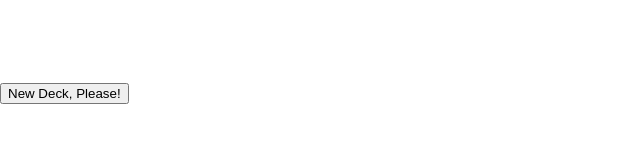
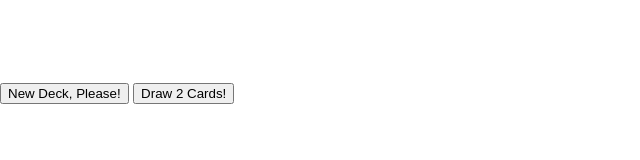
Before and after one commit to PetrValenta92/game-of-war, a plain HTML site: page index.html in a window 1280 px wide. Shown: the whole page, without its empty margins (0-640 px from the left). Drawn offline with Linux system fonts and the light colour scheme.

Commit message:
Add draw-cards button

```diff
--- a/index.html
+++ b/index.html
@@ -8,6 +8,7 @@
   </head>
   <body>
     <button id="new-deck">New Deck, Please!</button>
+    <button id="draw-cards">Draw 2 Cards!</button>
     <script src="./index.js"></script>
   </body>
 </html>
```
